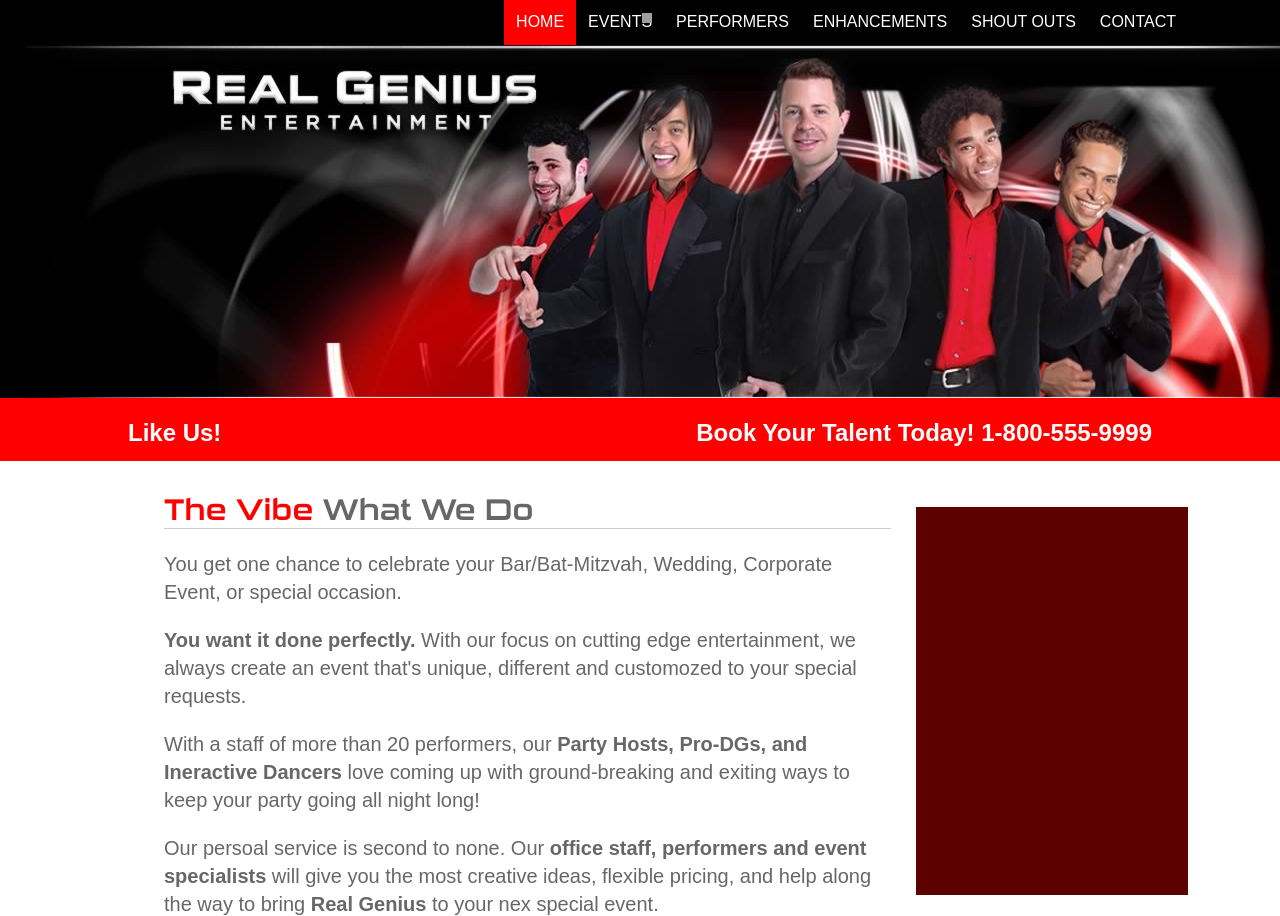
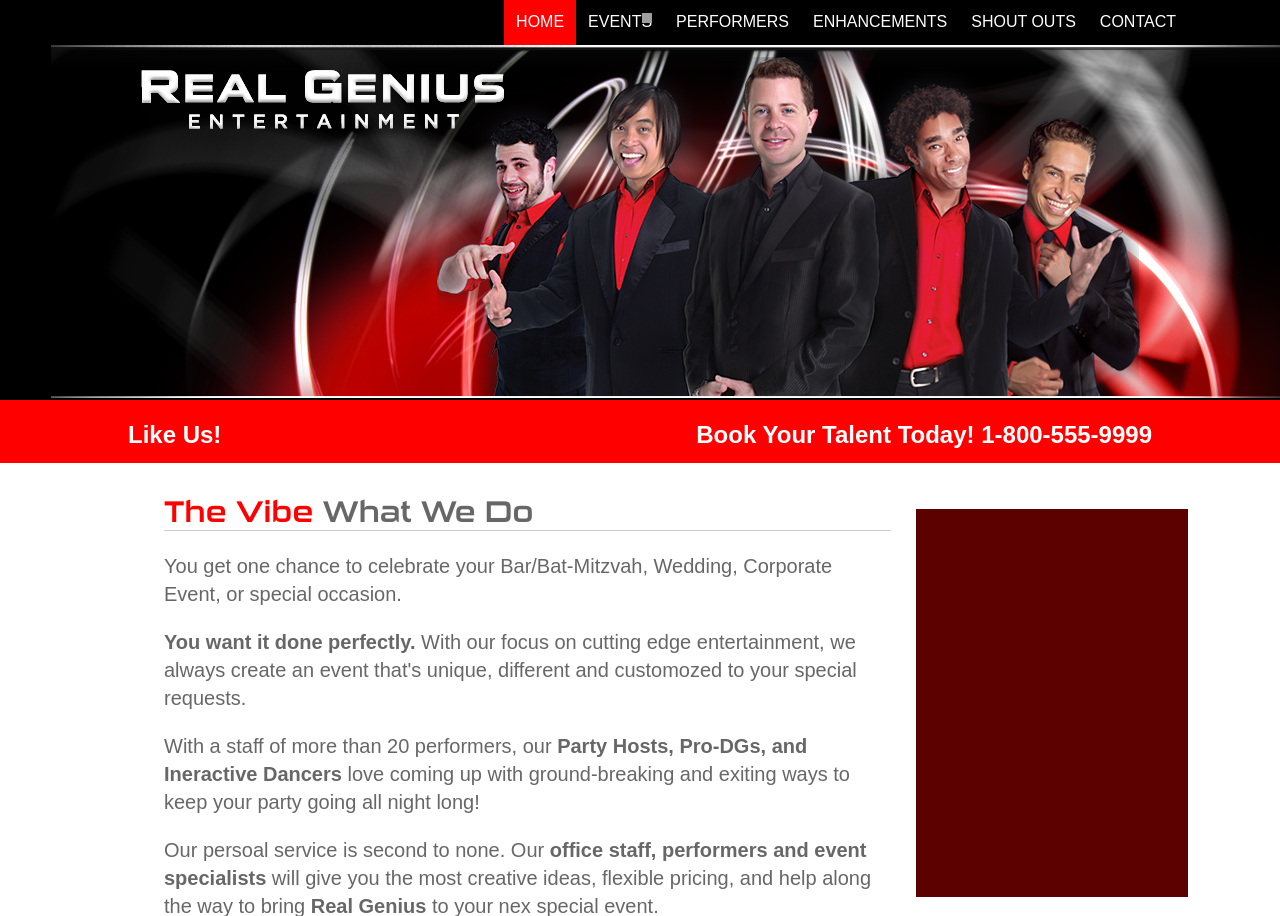
Before and after one commit to PeterOzolins/RGE, a PHP site: page /foo/index.php in a window 1280 px wide; the page is wider, and only the part inside the window is pictured. Shown: the top 916 px of that part. Run offline with PHP 8.4, Linux system fonts and the light colour scheme; some libraries are stand-ins or nearby versions; grey boxes are pictures that could not be loaded.

Commit message:
swaps header image to version Ralph made with better top line

```diff
--- a/css/main.css
+++ b/css/main.css
@@ -128,7 +128,7 @@ h4 {
     width: 100%;
     height: 355px;
     background-color: #000;
-    background-image: url("/img/rge_header_image.jpg");
+    background-image: url("/img/rge_header_image2.png");
     background-position: top;
     background-repeat: no-repeat;
     z-index: -10;
@@ -272,7 +272,7 @@ h4 {
     margin: 0;
     position: relative;
     float: right;
-    margin-bottom: -2px;
+    margin-bottom: 0px;
 }
 #topMenu li {
     background: black;
--- a/css/superfish.css
+++ b/css/superfish.css
@@ -30,7 +30,7 @@
 .sf-menu li:hover ul,
 .sf-menu li.sfHover ul {
 	left:			0;
-	top: 2.8em; /* match top ul list item height */
+	top: 2.9em; /* match top ul list item height */
 	z-index:		99;
 }
 ul.sf-menu li:hover li ul,
```
